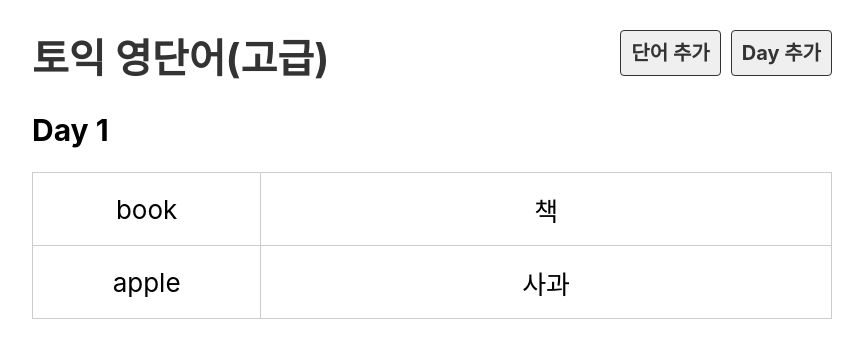
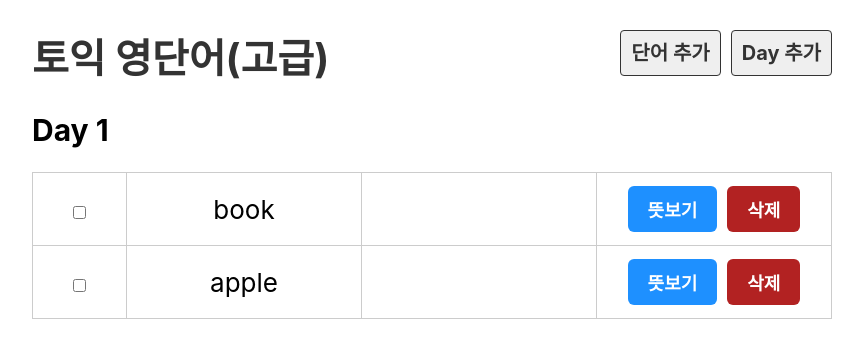
Before and after one commit to nsk5720/react-app-codingangma, a React (Create React App) app: page /day/1 in a window 1280 px wide. Shown: the top 358 px of the page, without its empty margins (208-1071 px from the left). Built offline with nearby package versions, Linux system fonts and the light colour scheme.

Commit message:
-. Word 컴포넌트화 -. useState 복습 -. json-server [1. npm install -g json-server 2. json-server --watch .\src\db/data.json --port 3001]

```diff
--- a/src/component/Day.js
+++ b/src/component/Day.js
@@ -1,5 +1,6 @@
 import dummy from './../db/data.json'
 import { useParams } from 'react-router-dom';
+import Word from './Word.js'
 
 export default function Day(){
     const {day} =useParams();
@@ -11,10 +12,7 @@
     <table>
         <tbody>
             {wordList.map(word =>(
-                <tr>
-                    <td>{word.eng}</td>
-                    <td>{word.kor}</td>
-                </tr>
+               <Word word={word} key={word.id}></Word>
             ))}
         </tbody>
     </table>
--- /dev/null
+++ b/src/component/Word.js
@@ -0,0 +1,26 @@
+import React, { useState } from 'react';
+
+
+export default  function Word({word}) {
+    const [isShow, setIsShow] = useState(false);
+    const [isDone, setIsDone] = useState(word.isDone)
+    function toggleShow(){
+        setIsShow(!isShow);
+    }
+    function toggleDone(){
+        setIsDone(!isDone);
+    }
+    return(
+        <tr className={isDone ? 'off' : ""}>
+            <td>
+                <input type ="checkbox" checked={isDone}onClick={toggleDone}></input>
+            </td>
+            <td>{word.eng}</td>
+            <td>{isShow && word.kor}</td>
+            <td>
+                <button onClick={toggleShow}>{ isShow ?"숨기기" : "뜻보기"}</button>
+                <button class="btn_del">삭제</button>
+            </td>
+        </tr>
+    )
+}
```
